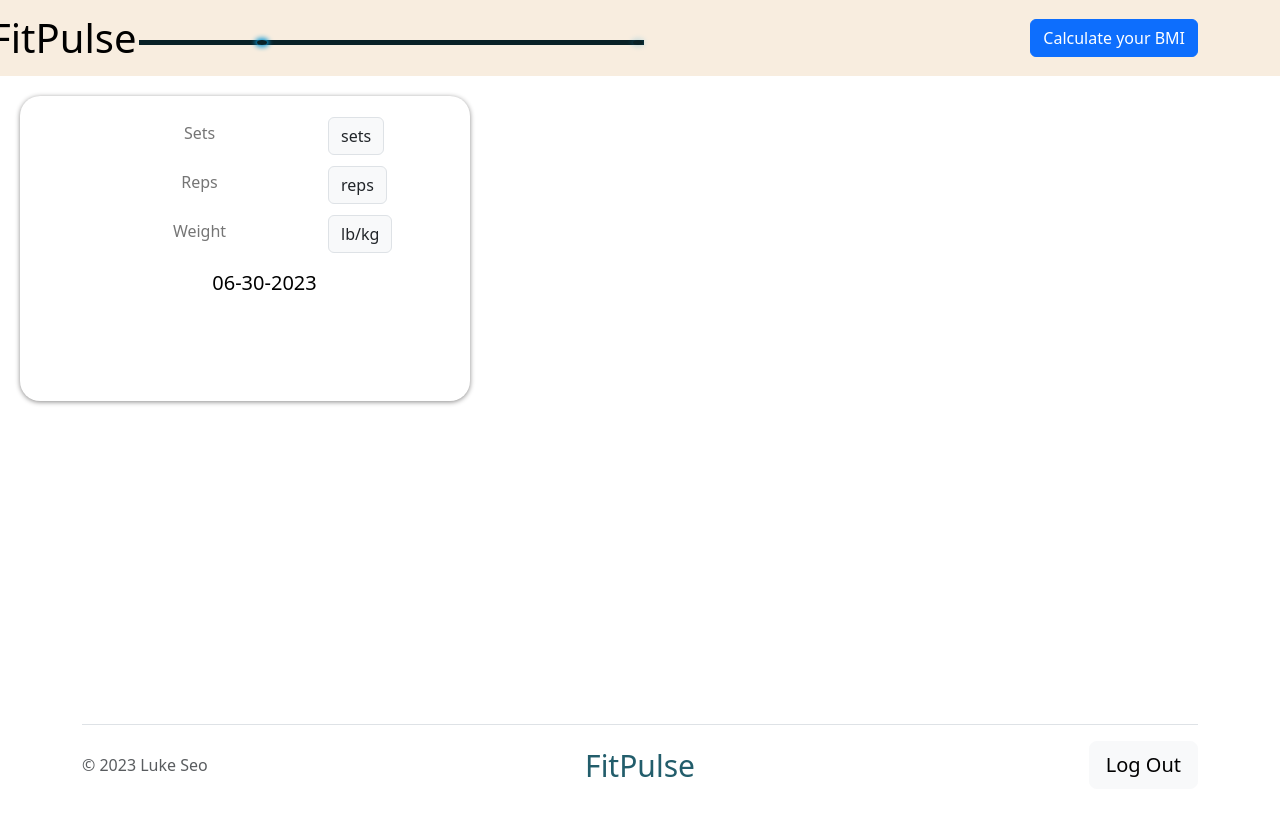
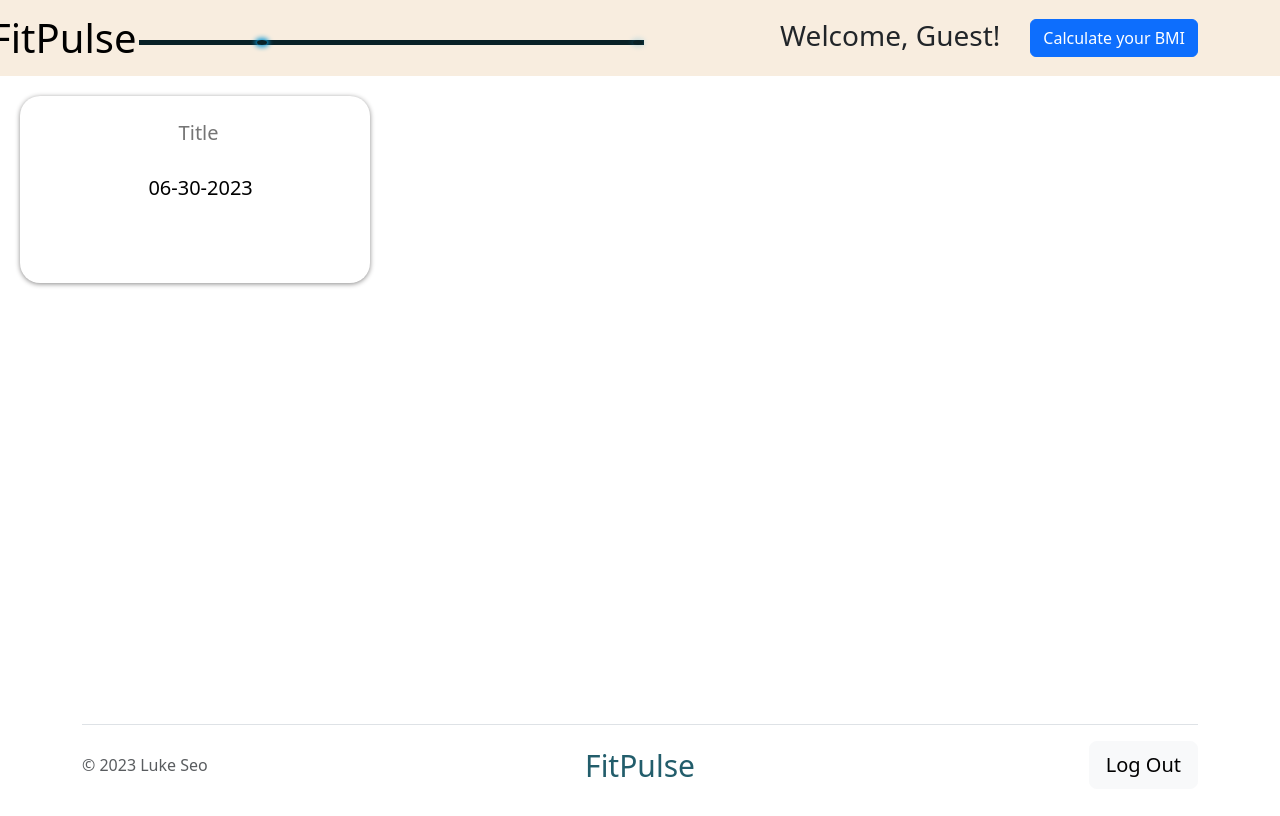
Before and after one commit to seoluke7203/FitPulse, a React (Create React App) app: page /main in a window 1280 px wide. Shown: the top 816 px of the page. Built offline with nearby package versions, Linux system fonts and the light colour scheme.

Commit message:
Finished Notes and editted Header

```diff
--- a/src/components/CreateArea.jsx
+++ b/src/components/CreateArea.jsx
@@ -7,11 +7,14 @@ import './note.css';
 import "react-datepicker/dist/react-datepicker.css"; // css import
 import "./createarea.css";
 import DatePicker from "react-datepicker";
+import { format } from 'date-fns';
 
 
 function CreateArea(props) {
     const [isExpanded, setExpanded] = useState(false);
     const [startDate, setStartDate] = useState(new Date());
+
+    const defaultDate = format(startDate, 'MM-dd-yyyy');
 
     const [note, setNote] = useState({
         title: "",
@@ -19,7 +22,7 @@ function CreateArea(props) {
         sets: "",
         reps: "",
         weight: "",
-        date: "",
+        date: defaultDate,
     });
 
     function handleChange(event) {
@@ -29,6 +32,19 @@ function CreateArea(props) {
             return {
                 ...prevNote,
                 [name]: value,
+            };
+        });
+    };
+
+
+    function handleDateChange(date) {
+        // const { name, value } = event.target;
+        console.log(date);
+        const formattedDate = format(date, 'MM-dd-yyyy');
+        setNote(prevNote => {
+            return {
+                ...prevNote,
+                "date": formattedDate,
             };
         });
     };
@@ -45,7 +61,7 @@ function CreateArea(props) {
             sets: "",
             reps: "",
             weight: "",
-            date: "",
+            date: defaultDate,
         });
         event.preventDefault();
     }
@@ -53,19 +69,17 @@ function CreateArea(props) {
     return (
         <div>
             <form className='create-note'>
-                {isExpanded && (
                 <input
                     className='Title'
                     name="title"
+                    onClick={expand}
                     onChange={handleChange}
                     value={note.title}
                     placeholder="Title" />
-                )}
 
-                <div class="input-group">
+                {isExpanded && (<div class="input-group">
                     <textarea
                         name="sets"
-                        onClick={expand}
                         onChange={handleChange}
                         value={note.sets}
                         placeholder="Sets"
@@ -75,12 +89,12 @@ function CreateArea(props) {
                         <span class="input-group-text"> sets </span>
                     </div>
                 </div>
+                )}
 
-                <div class="input-group">
+                {isExpanded && (<div class="input-group">
 
                     <textarea
                         name="reps"
-                        onClick={expand}
                         onChange={handleChange}
                         value={note.reps}
                         placeholder="Reps"
@@ -91,13 +105,13 @@ function CreateArea(props) {
                         <span class="input-group-text"> reps </span>
                     </div>
                 </div>
+                )}
 
 
-                <div class="input-group">
+                {isExpanded && (<div class="input-group">
 
                     <textarea
                         name="weight"
-                        onClick={expand}
                         onChange={handleChange}
                         value={note.weight}
                         placeholder="Weight"
@@ -107,13 +121,14 @@ function CreateArea(props) {
                         <span class="input-group-text"> lb/kg </span>
                     </div>
                 </div>
+                )}
 
-                <div style={{marginLeft:"100px", fontSize:"20px"}}>
-                    <DatePicker showPopperArrow={false} selected={startDate} dateFormat="MM-dd-yyyy"onChange={(date) => setStartDate(date)} />
+                <div style={{ marginLeft: "80px", fontSize: "20px" }}>
+                    <DatePicker showPopperArrow={false} selected={startDate} dateFormat="MM-dd-yyyy" name="date" value={note.date} onChange={handleDateChange} />
                 </div>
 
                 <Zoom in={isExpanded}>
-                    <button className="btnSubmit"style={{width:"400px", textAlign: "center", margin:"20px"}}onClick={submitNote}>Submit</button>
+                    <button className="btnSubmit" style={{ width: "400px", textAlign: "center", margin: "10px" }} onClick={submitNote}>Submit</button>
                 </Zoom>
             </form>
         </div>
--- a/src/components/Main.jsx
+++ b/src/components/Main.jsx
@@ -51,7 +51,7 @@ function Main() {
                             sets={noteItem.sets}
                             reps={noteItem.reps}
                             weight={noteItem.weight}
-                            date={noteItem.date}
+                            date={noteItem.date || ""}
                             onDelete={deleteNote}
                         />
                     );
--- a/src/components/Note.jsx
+++ b/src/components/Note.jsx
@@ -9,10 +9,10 @@ function Note(props) {
 
   return (
     <div className="note">
-      <h1>{props.title}</h1>
-      <p>{props.sets}</p>
-      <p>{props.reps}</p>
-      <p>{props.weight}</p>
+      <h1>{props.title || "Exercise"}</h1>
+      <p>{props.sets || 0} sets</p>
+      <p>{props.reps || 0} reps</p>
+      <p>{props.weight || 0} lb/kg</p>
       <p>{props.date}</p>
       <button onClick={handleClick}><DeleteIcon/></button>
     </div>
--- a/src/components/createarea.css
+++ b/src/components/createarea.css
@@ -19,7 +19,6 @@
   .input-group-append {
     display: flex;
     align-items: center;
-    margin-left: 10px;
   }
 
   .create-note .btnSubmit {
--- a/src/components/note.css
+++ b/src/components/note.css
@@ -4,15 +4,15 @@
     background: #fff;
     border-radius: 7px;
     box-shadow: 0 2px 5px #ccc;
-    padding: 10px;
+    padding: 2cqmin;
     width: 300px;
-    height: 360px;
+    height: 260px;
     margin: 16px;
     float: left;
   }
   .note h1 {
     font-size: 1.1em;
-    margin-bottom: 6px;
+    margin-bottom: 25px;
   }
   .note p {
     font-size: 1.1em;
@@ -37,10 +37,10 @@
 
   form.create-note {
     position: relative;
-    width: 450px;
+    width: 350px;
     margin: 20px;
     background: #fff;
-    padding: 15px;
+    padding: 12px;
     border-radius: 20px;
     box-shadow: 0 1px 5px rgb(138, 137, 137);
   }
@@ -55,7 +55,7 @@
     vertical-align: middle;
     padding: 15px;
     padding-top:10px;
-    padding-left: 50px;
+    padding-left: 20px;
     outline: none;
     font-size: 1.em;
     font-family: inherit;
--- a/src/components/partials/Header.jsx
+++ b/src/components/partials/Header.jsx
@@ -3,7 +3,10 @@ import React, { useState } from "react";
 import BMImodal from "./BMImodal";
 
 function Header() {
-
+    const query = new URLSearchParams(window.location.search);
+    const fName = query.get('fName') || "Guest";
+    const lName = query.get('lName') || "";
+    const email = query.get('email');
 
     const [modalShow, setModalShow] = useState(false);
 
@@ -20,8 +23,9 @@ function Header() {
                             </div>
                         </div>
                     </ul>
-
-
+                    <div class="welcome" style={{marginRight:"30px", marginTop:"4px"}}>
+                        <h3>Welcome, {fName}!</h3>
+                    </div>
                     <div class="text-end">
                         <button type="button" class="btn btn-primary" onClick={() => setModalShow(true)}>Calculate your BMI</button>
                     </div>
```
Lines whose indentation alone changed are shown as unchanged.
